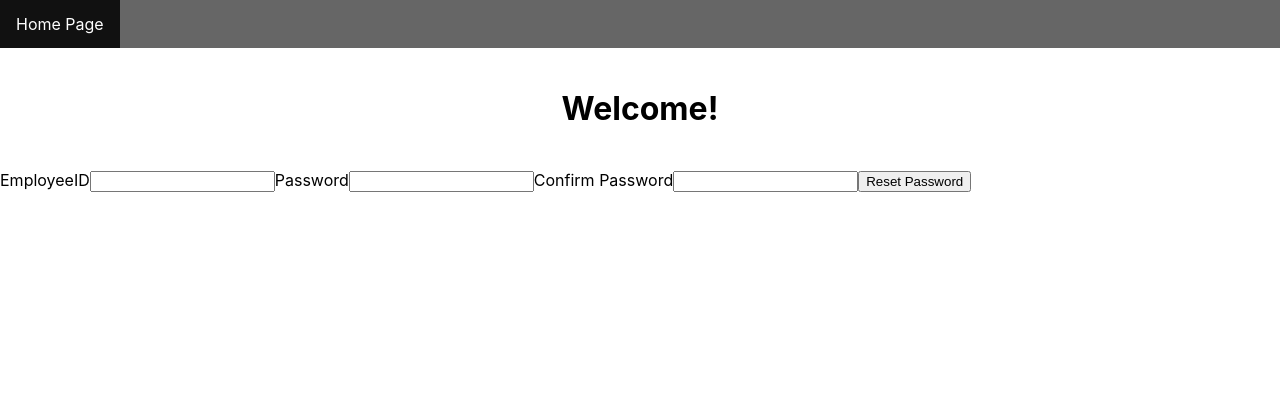
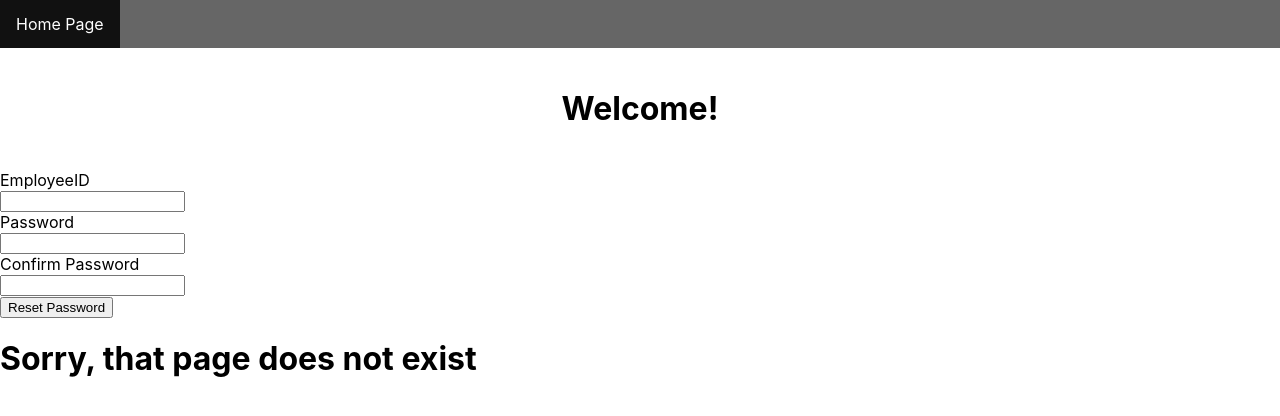
Before and after one commit to tedbeast/capstone-frontend, a React (Create React App) app: page /passwordreset in a window 1280 px wide. Shown: the top 416 px of the page. Built offline with nearby package versions, Linux system fonts and the light colour scheme.

Commit message:
committing changes to update branch

```diff
--- a/package.json
+++ b/package.json
@@ -12,7 +12,7 @@
     "@types/react-dom": "^18.2.22",
     "react": "^18.2.0",
     "react-dom": "^18.2.0",
-    "react-router-dom": "^5.2.0",
+    "react-router-dom": "^5.3.4",
     "react-scripts": "^5.0.1",
     "typescript": "^4.9.5",
     "web-vitals": "^2.1.4"
--- a/src/App.tsx
+++ b/src/App.tsx
@@ -7,6 +7,7 @@ import { Homepage } from './pages/Homepage'
 import { NavigationBar } from './components/NavigationBar';
 import { PasswordResetPage } from './pages/PasswordResetPage';
 import { WelcomeLoggedInUser } from './pages/WelcomeLoggedInUser';
+import { PageNotFoundPage } from './pages/PageNotFound';
 
 function App() {
   return (
@@ -17,6 +18,7 @@ function App() {
       <Route path="/login" component={LoginPage} />
       <Route path="/welcome" component={WelcomeLoggedInUser} />
       <Route path="/passwordreset" component={PasswordResetPage} />
+      <Route path="*" component={PageNotFoundPage} />
     </BrowserRouter>
     </>
   );
--- a/src/components/PasswordReset.tsx
+++ b/src/components/PasswordReset.tsx
@@ -1,5 +1,5 @@
 import React, { SyntheticEvent, useState } from "react";
-import { getEmployeeById, postPassword } from "../services/LoginAPIService";
+import { getEmployeeById, putPassword } from "../services/LoginAPIService";
 
 export function ResetPassword (){
     const [employeeIdInput, setEmployeeIdInput] = useState<number>()
@@ -36,7 +36,6 @@ export function ResetPassword (){
         //get values from input fields and create variables
         let employeeId = employeeIdInput
         let password = passwordInput
-        //***update with correct GET by ID API name once determined
         //check that employee ID is for a valid, existing employee
         if(getEmployeeById(employeeId) == null) {
             return setAlertMessage("Employee ID does not exist")
@@ -46,7 +45,7 @@ export function ResetPassword (){
             return setAlertMessage("Passwords must match");
         }
         //if no errors, send update to back end
-        postPassword(employeeId, password);
+        putPassword(employeeId, password);
         //what do we want to have happen? return them to the login page?
     }
 
@@ -57,33 +56,45 @@ export function ResetPassword (){
                 {alertMessage}
                 </span>}
             <form onSubmit={resetSubmit}>
+                <div>
                 <label>
                     EmployeeID
+                    <div>
                         <input
                             name="employeeid"
                             type="employeeid"
                             value={employeeIdInput}
                             onChange={employeeIdInputHandler}
                         />
+                        </div>
                 </label>
+                </div>
+                <div>
                 <label>
                     Password
+                    <div>
                         <input
                             name="password"
                             type="password"
                             value={passwordInput}
                             onChange={passwordInputHandler}
                         />
+                        </div>
                 </label>
+                </div>
+                <div>
                 <label>
                     Confirm Password
+                    <div>
                         <input
                             name="confirmpassword"
                             type="password"
                             value={confirmPasswordInput}
                             onChange={confirmPasswordInputHandler}
                         />
+                        </div>
                 </label>
+                </div>
                 <button type="submit">Reset Password</button>
             </form>
         </div>
--- a/src/pages/LoginPage.tsx
+++ b/src/pages/LoginPage.tsx
@@ -1,5 +1,7 @@
 import React from "react";
+import { Link } from "react-router-dom";
 import { Login } from "../components/Login";
+import { PasswordResetPage } from "./PasswordResetPage";
 
 export function LoginPage() {
     const handleLogin = () => {
@@ -9,7 +11,7 @@ export function LoginPage() {
     return(
         <>
         <Login onLogin={handleLogin}></Login>
-
+        <a href="/passwordreset">Forgot password?</a>
         </>
 
     );
--- a/src/services/LoginAPIService.tsx
+++ b/src/services/LoginAPIService.tsx
@@ -1,7 +1,7 @@
 const apiBaseURL = "http://localhost:9004/"
-export function postPassword(employeeId:number|undefined, password:string) {
+export function putPassword(employeeId:number|undefined, password:string) {
     return fetch(apiBaseURL+"employee"+employeeId, {
-        method:"POST",
+        method:"PUT",
         mode:"cors",
         headers:{"Content-Type":"application/json"},
         body:JSON.stringify(password)
```
Also changed, not shown: 1 other file (tests, documents, lock files or other folders).
